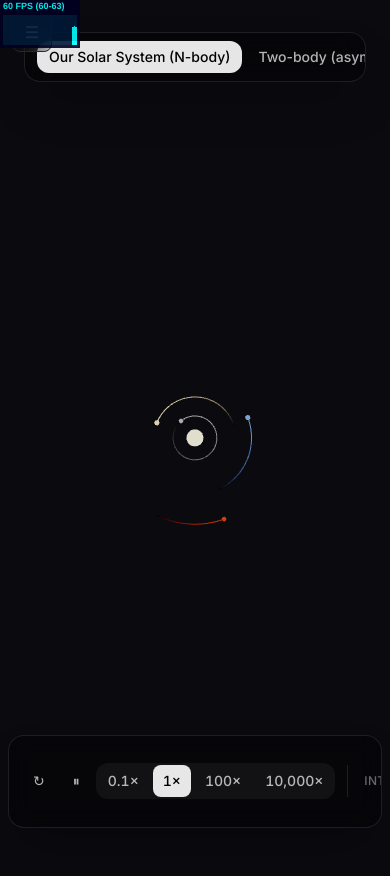
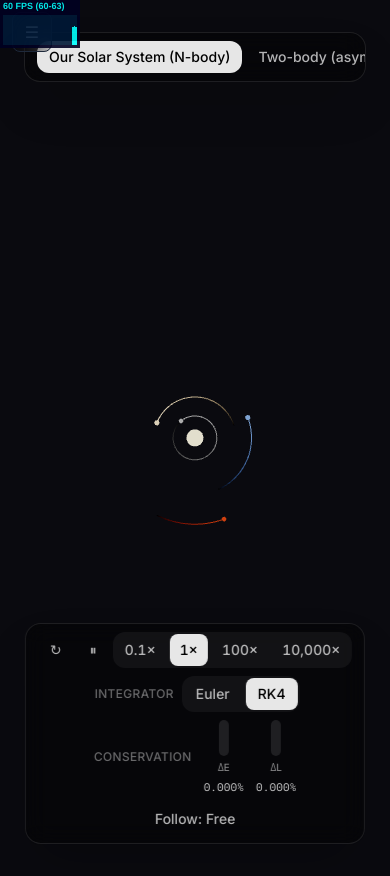
Before and after one commit to 2daKaizen-gun/pale-blue-code, a React (Vite) app in the folder frontend/: page /gravity in a window 390 px wide. Built offline with nearby package versions, Linux system fonts and the light colour scheme.

Commit message:
fix(nbody): wrap control panel on mobile (#24)

```diff
--- a/frontend/src/components/gravity/ControlPanel.tsx
+++ b/frontend/src/components/gravity/ControlPanel.tsx
@@ -14,7 +14,14 @@ import type { PresetBody, PresetId } from '../../data/presets'
  *   - 3-5 Light 5 : 에너지/각운동량 readout (physics ref 샘플)
  *   - 3-5 Light 7 : 카오스 섭동 슬라이더 (three-body 한정)
  *   - 3-6        : 시간 속도 + paused (재생 컨트롤 — 맨 앞 고정) + 키보드
- *   - 3-7        : ↻ 리로드 (재생 클러스터 선두) + R 키, Follow 순환 버튼  ← 합류함
+ *   - 3-7        : ↻ 리로드 + R 키, Follow 순환 버튼, 모바일 줄바꿈 레이아웃
+ *
+ * 레이아웃 (sub-3-7): PresetSelector 와 동일하게 `absolute` (부모 = 콘텐츠
+ * 영역) 라 데스크톱 사이드바 위로 안 넘침. 패널이 [↻ ⏸ 속도 | 적분기 |
+ * readout | Follow | nudge] 로 길어져 (3-6 "비대화" 후보) 좁은 폰의 가로
+ * 스크롤이 불편 → 모바일은 `flex-wrap` 으로 여러 줄 + 중앙 정렬, 데스크톱
+ * (md+)은 한 줄 nowrap + 가로 스크롤 폴백. 구분선은 모바일에서 숨김(줄바꿈
+ * 되면 어색) → gap 으로 구분, md+ 에서만 표시.
  *
  * 스타일은 PresetSelector / 기존 토글 미러. 접근성 (PRD §6): 네이티브 컨트롤,
  * 활성 적분기·속도·추적 `aria-pressed`, 재생/정지·리로드 `aria-label`, 슬라이더
@@ -24,8 +31,7 @@ import type { PresetBody, PresetId } from '../../data/presets'
  * 시간 컨트롤을 *맨 앞* 에 두는 이유: 재생 컨트롤이 선두가 관습적이고, 섭동
  * 슬라이더는 three-body 에서만 나타나므로 — 시간 컨트롤이 그 뒤였다면 프리셋
  * 전환마다 위치가 흔들린다. 맨 앞 = 위치 고정. ↻ 리로드도 이 선두 클러스터에.
- * Follow 버튼은 항상 보이므로 (모든 프리셋 추적 가능) 조건부 nudge *앞* 에 둬
- * nudge 의 show/hide 가 Follow 위치를 안 흔들게 한다.
+ * Follow 버튼은 항상 보이므로 조건부 nudge *앞* 에 둬 위치를 안정시킨다.
  *
  * 키보드 (3-6/3-7): Space = 일시정지, 1~4 = 속도, R = 리로드(현재 프리셋
  * 재선택 = 깨끗한 재시드). 입력/버튼 포커스 시엔 무시해 네이티브 동작과 이중
@@ -149,8 +155,8 @@ export function ControlPanel({
     followIndex == null ? 'Free' : presetBodies[followIndex]?.label ?? 'Free'
 
   return (
-    <div className="fixed bottom-4 md:bottom-6 left-1/2 z-10 -translate-x-1/2 max-w-[calc(100vw-1rem)]">
-      <div className="flex items-center gap-3 overflow-x-auto whitespace-nowrap rounded-2xl border border-white/10 bg-black/40 px-3 py-2 shadow-2xl backdrop-blur-md">
+    <div className="absolute bottom-4 md:bottom-6 left-1/2 z-10 -translate-x-1/2 max-w-[calc(100%-1rem)]">
+      <div className="flex flex-wrap items-center justify-center gap-2 rounded-2xl border border-white/10 bg-black/40 px-3 py-2 shadow-2xl backdrop-blur-md md:flex-nowrap md:justify-start md:gap-3 md:overflow-x-auto md:whitespace-nowrap">
         {/* Time controls — playback. Fixed leftmost so the conditional nudge
             slider never shifts them. Speed = how many fixed-dt steps per frame,
             never a bigger dt (PRD §4-6 / sub-3-6). ↻ reload heads the cluster. */}
@@ -207,7 +213,7 @@ export function ControlPanel({
           </div>
         </div>
 
-        <div className="h-8 w-px shrink-0 bg-white/10" aria-hidden="true" />
+        <div className="hidden md:block h-8 w-px shrink-0 bg-white/10" aria-hidden="true" />
 
         {/* Integrator toggle — the method axis (PRD §3, the soul) */}
         <div role="group" aria-label="Integrator" className="flex items-center gap-1">
@@ -238,7 +244,7 @@ export function ControlPanel({
           </div>
         </div>
 
-        <div className="h-8 w-px shrink-0 bg-white/10" aria-hidden="true" />
+        <div className="hidden md:block h-8 w-px shrink-0 bg-white/10" aria-hidden="true" />
 
         {/* Conservation readout — the consequence of the method, made numeric */}
         <EnergyReadout
@@ -248,7 +254,7 @@ export function ControlPanel({
           presetId={presetId}
         />
 
-        <div className="h-8 w-px shrink-0 bg-white/10" aria-hidden="true" />
+        <div className="hidden md:block h-8 w-px shrink-0 bg-white/10" aria-hidden="true" />
 
         {/* Camera follow — reference-frame change. Cycles Free → each body.
             Always present; kept before the conditional nudge so its position
@@ -273,7 +279,7 @@ export function ControlPanel({
             Kept last so its show/hide never shifts the controls before it. */}
         {isThreeBody && (
           <>
-            <div className="h-8 w-px shrink-0 bg-white/10" aria-hidden="true" />
+            <div className="hidden md:block h-8 w-px shrink-0 bg-white/10" aria-hidden="true" />
             <div className="flex items-center gap-2">
               <label
                 htmlFor="perturbation"
```
